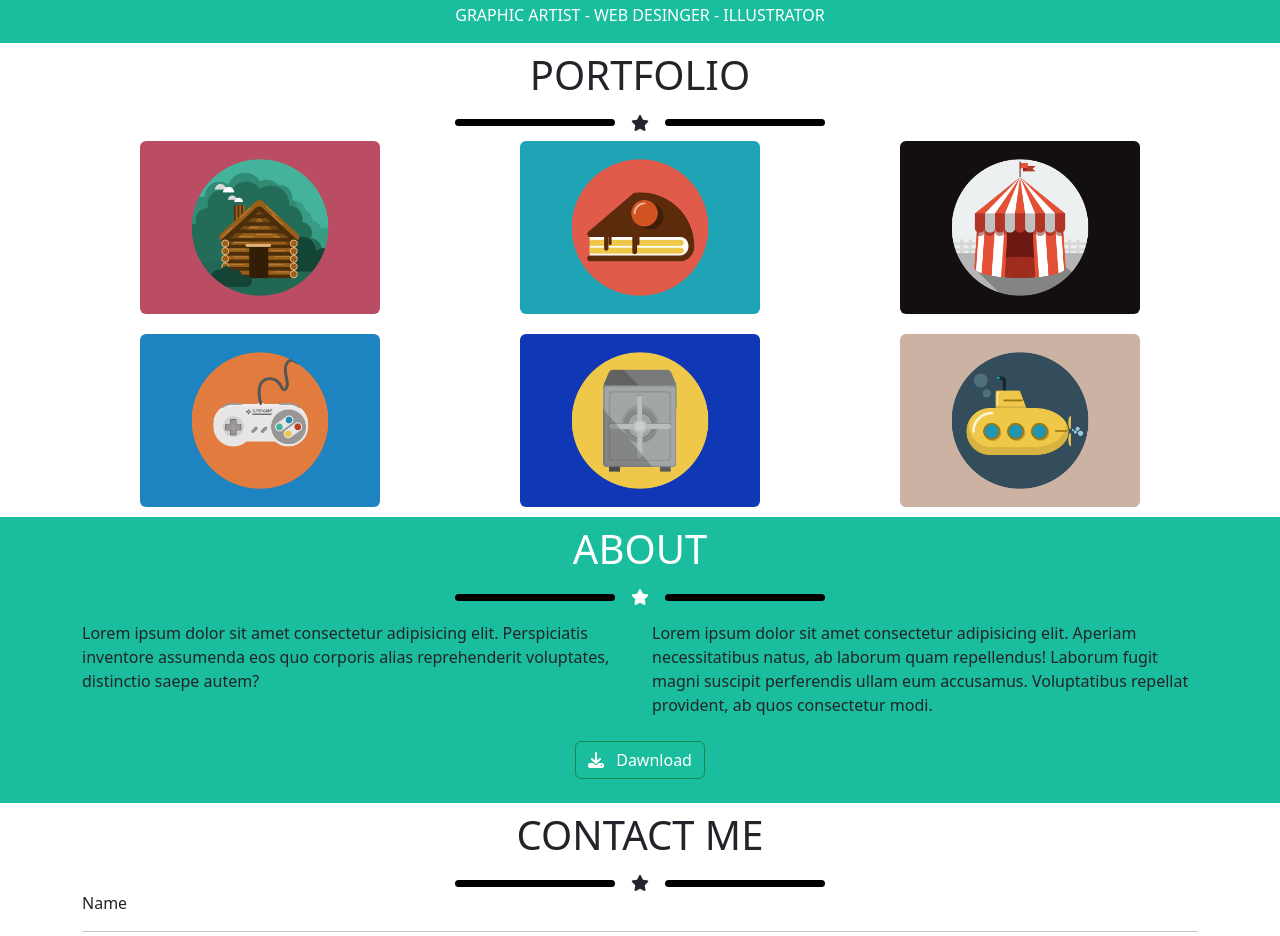
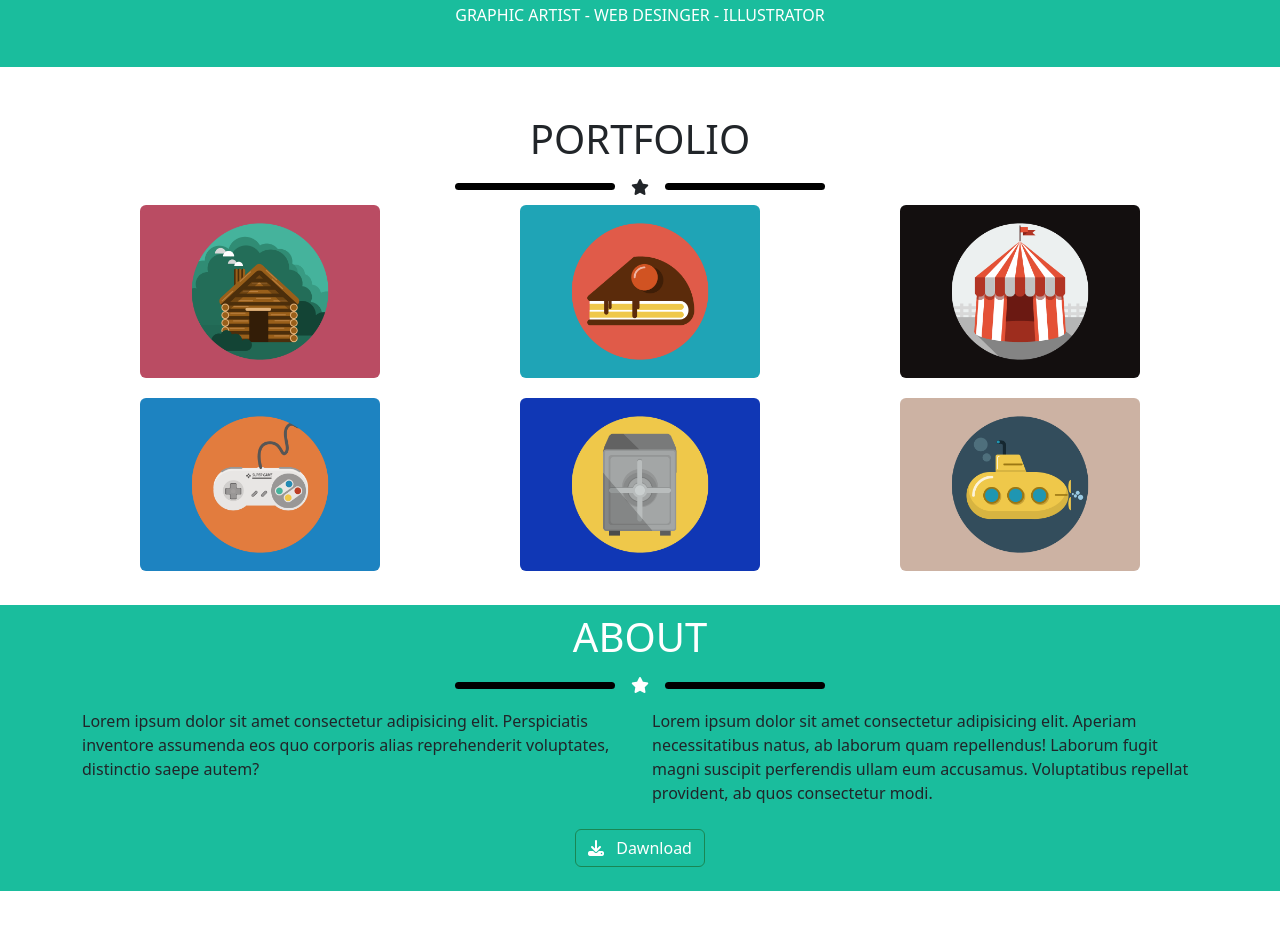
Before and after one commit to GiuseppeDelCorso/html-css-bootstrap-freelancer, a plain HTML site: page index.html in a window 1280 px wide. Shown: the part 351-1287 px from the top of the page. Drawn offline with nearby package versions, Linux system fonts and the light colour scheme.

Commit message:
salvataggio

```diff
--- a/index.html
+++ b/index.html
@@ -48,7 +48,7 @@
         </div>
         <div class="container">
             <div class="row">
-                <div class="col-12 d-flex justify-content-center align-items-center pt-2">
+                <div class="col-12 d-flex justify-content-center align-items-center pb-4 pt-2">
                    <p class="text-white">GRAPHIC ARTIST - WEB DESINGER - ILLUSTRATOR</p>
                 </div>
             </div>
@@ -57,7 +57,7 @@
     <section>
         <div class="container">
             <div class="row">
-                <div class="col-12 d-flex justify-content-center pt-2">
+                <div class="col-12 d-flex justify-content-center pt-5">
                     <h1>PORTFOLIO</h1>
                 </div>
             </div>
@@ -72,7 +72,7 @@
             </div>
         </div>
         <div class="container">
-            <div class="row">
+            <div class="row pb-4">
                 <div class="col-12 col-sm-6 col-md-4 d-flex justify-content-center align-items-center">
                     <img class="figure-img img-fluid rounded immagine_card" src="img/cabin.png" alt="">
                 </div>
@@ -132,14 +132,14 @@
     <section>
         <div class="container">
             <div class="row">
-                <div class="col-12 d-flex justify-content-center pt-2">
+                <div class="col-12 d-flex justify-content-center pt-5">
                     <h1>CONTACT ME</h1>
                 </div>
             </div>
         </div>
         <div class="container">
             <div class="row">
-                <div class="col-12 d-flex justify-content-center align-items-center pt-2">
+                <div class="col-12 d-flex justify-content-center align-items-center pb-4 pt-2">
                     <div class="my_liena_main"></div>
                     <i class="fa-solid fa-star px-3"></i>
                     <div class="my_liena_main"></div>
```
